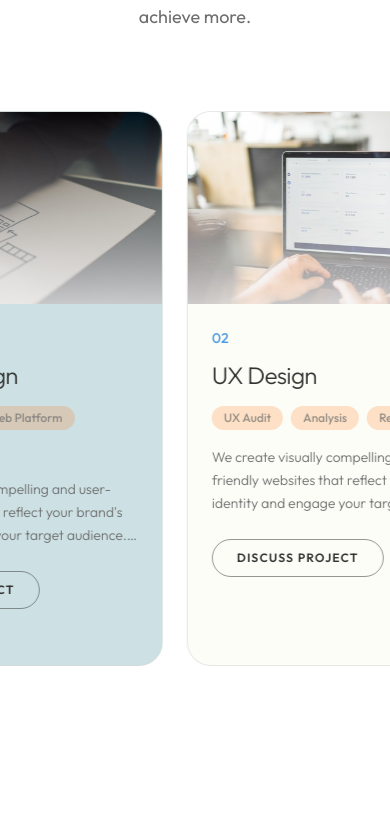
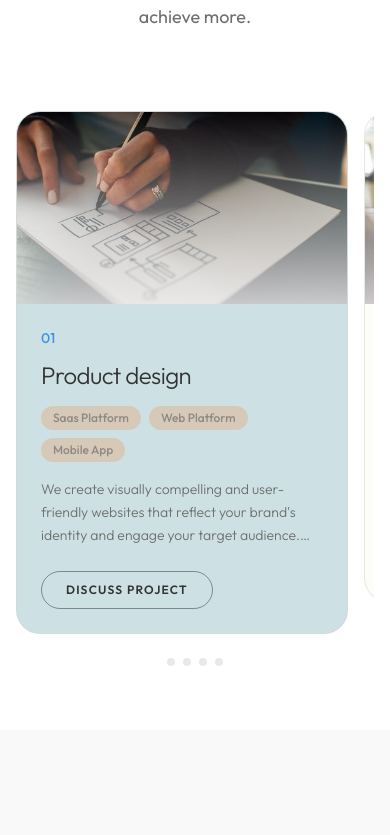
Before and after one commit to Sahil-796/vnp, a Next.js app: page / in a window 390 px wide. Shown: the part 1329-2164 px from the top of the page. Built offline with nearby package versions, Linux system fonts and the light colour scheme.

Commit message:
fix: horizontal scroll

```diff
--- a/components/ServiceAccordion.tsx
+++ b/components/ServiceAccordion.tsx
@@ -19,40 +19,17 @@ interface ServiceAccordionProps {
     services: ServiceItem[];
 }
 
-export function ServiceAccordion({ services }: ServiceAccordionProps) {
-    const containerRef = useRef<HTMLDivElement>(null);
-
-    const { scrollYProgress } = useScroll({
-        target: containerRef,
-        offset: ["start end", "end start"]
-    });
-
-    // Transform vertical scroll to horizontal translation
-    // Start with first card at right edge, then move left as user scrolls
-    const x = useTransform(scrollYProgress, [0, 1], ["calc(100vw - 450px)", "-100%"]);
-
-    return (
-        <div
-            ref={containerRef}
-            className="relative w-full h-[150vh] pb-24"
-        >
-            <div className="sticky top-[20vh] overflow-hidden">
-                {/* Horizontal Scroll Container - driven by vertical scroll */}
-                <motion.div
-                    className="flex gap-6"
-                    style={{ x }}
-                >
-                    {services.map((service, index) => {
+// Card component for reuse
+function ServiceCard({ service, index }: { service: ServiceItem; index: number }) {
     const indexStr = (index + 1).toString().padStart(2, "0");
 
     return (
         <motion.div
-                                key={index}
             initial={{ opacity: 0, y: 20 }}
             whileInView={{ opacity: 1, y: 0 }}
             viewport={{ once: true }}
             transition={{ duration: 0.5, delay: index * 0.1 }}
-                                className="group relative w-[320px] md:w-[400px] flex-shrink-0 rounded-3xl overflow-hidden border border-border/50 bg-card/50 backdrop-blur-sm hover:border-primary/50 transition-all duration-500"
+            className="group relative w-full md:w-[400px] flex-shrink-0 rounded-3xl overflow-hidden border border-border/50 bg-card/50 backdrop-blur-sm hover:border-primary/50 transition-all duration-500"
             style={{ backgroundColor: service.bgColor || undefined }}
         >
             {/* Card Image */}
@@ -111,9 +88,61 @@ export function ServiceAccordion({ services }: ServiceAccordionProps) {
             </div>
         </motion.div>
     );
-                    })}
+}
+
+export function ServiceAccordion({ services }: ServiceAccordionProps) {
+    const containerRef = useRef<HTMLDivElement>(null);
+
+    const { scrollYProgress } = useScroll({
+        target: containerRef,
+        offset: ["start end", "end start"]
+    });
+
+    // Transform vertical scroll to horizontal translation (desktop only)
+    // Start with first card at right edge, then move left as user scrolls
+    const x = useTransform(scrollYProgress, [0, 1], ["calc(100vw - 450px)", "-100%"]);
+
+    return (
+        <>
+            {/* Mobile: Vertical stack with swipe scroll */}
+            <div className="md:hidden w-full px-4 pb-16">
+                <div className="overflow-x-auto scrollbar-hide snap-x snap-mandatory">
+                    <div className="flex gap-4 w-max">
+                        {services.map((service, index) => (
+                            <div key={index} className="w-[85vw] snap-center flex-shrink-0">
+                                <ServiceCard service={service} index={index} />
+                            </div>
+                        ))}
+                    </div>
+                </div>
+                {/* Scroll indicator dots */}
+                <div className="flex justify-center mt-6 gap-2">
+                    {services.map((_, index) => (
+                        <div
+                            key={index}
+                            className="w-2 h-2 rounded-full bg-border/50"
+                        />
+                    ))}
+                </div>
+            </div>
+
+            {/* Desktop: Scroll-linked horizontal translation */}
+            <div
+                ref={containerRef}
+                className="hidden md:block relative w-full h-[150vh] pb-24"
+            >
+                <div className="sticky top-[20vh] overflow-hidden">
+                    {/* Horizontal Scroll Container - driven by vertical scroll */}
+                    <motion.div
+                        className="flex gap-6"
+                        style={{ x }}
+                    >
+                        {services.map((service, index) => (
+                            <ServiceCard key={index} service={service} index={index} />
+                        ))}
                     </motion.div>
                 </div>
             </div>
+        </>
     );
 }
```
Lines whose indentation alone changed are shown as unchanged.
